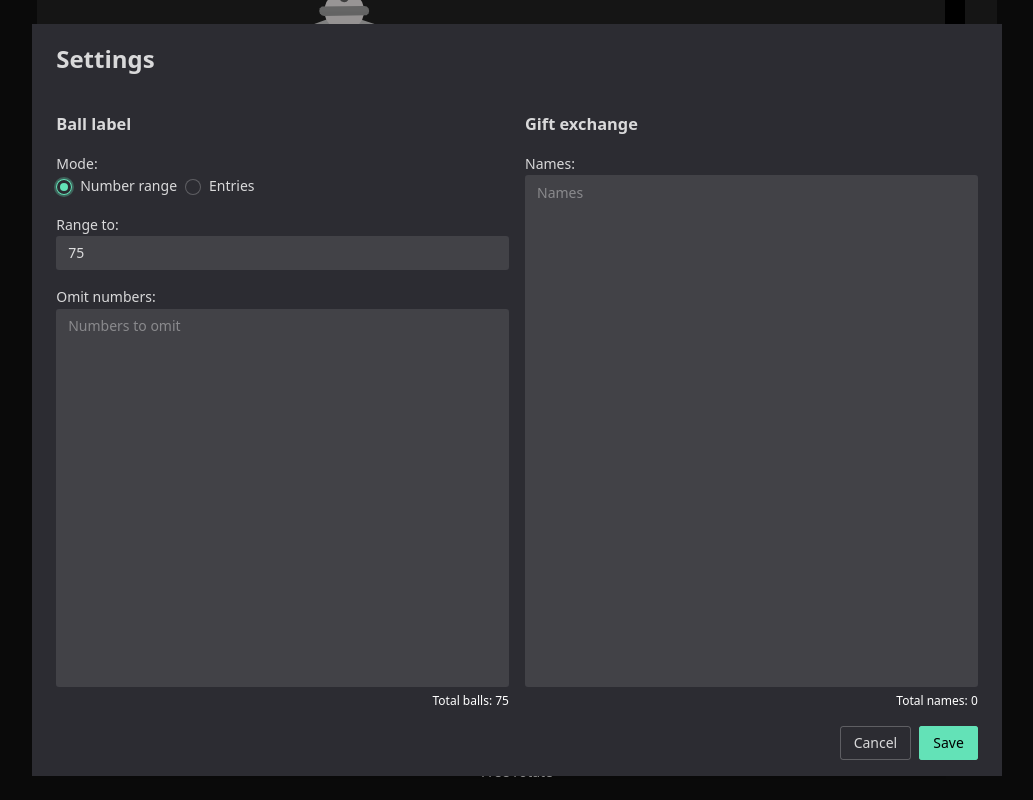
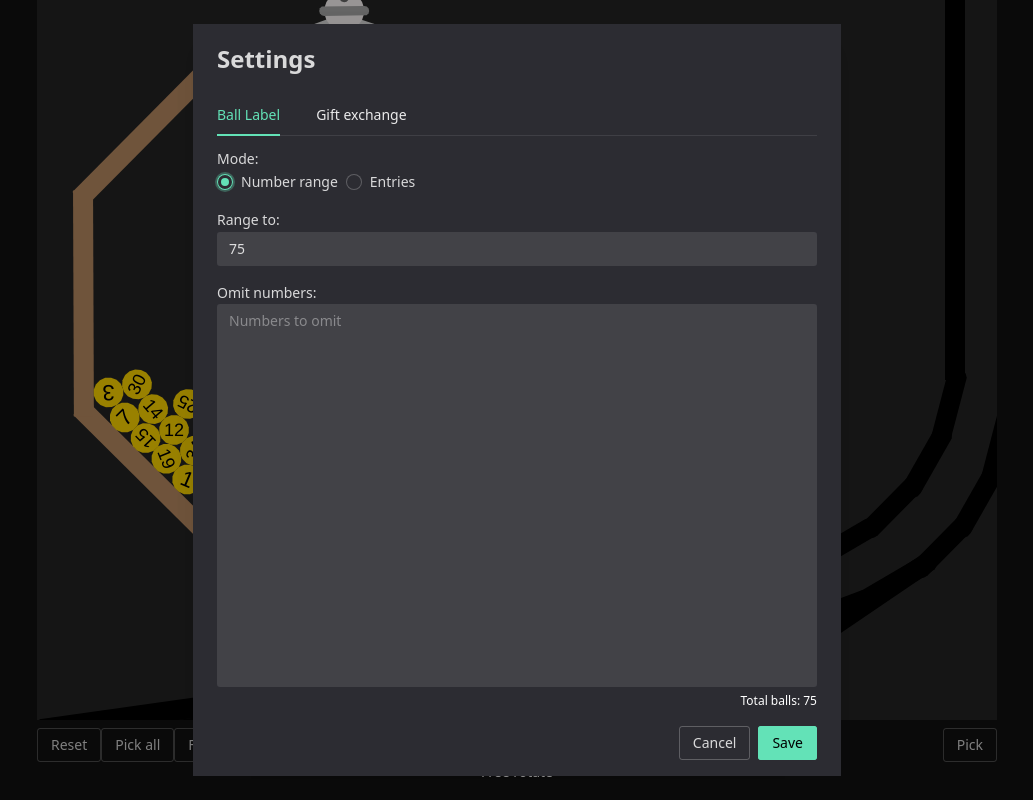
Before and after one commit to huybn5776/lottery-balls, a Vue app: page / in a window 1280 px wide. Both pictures are taken after a click on the button "Settings". Shown: the whole page, without its empty margins (123-1156 px from the left). Built offline with nearby package versions, Linux system fonts and the light colour scheme; the HTML template or start-up script is replaced by a standard one.

Commit message:
feat: use tabs for settings layout

```diff
--- a/src/components/SettingsModal.scss
+++ b/src/components/SettingsModal.scss
@@ -3,6 +3,7 @@
   grid-template-rows: auto 1fr auto;
   gap: 16px;
   width: 72vw;
+  max-width: 600px;
   height: 90vh;
   padding: 16px 24px;
   background-color: #2c2c32;
@@ -19,15 +20,15 @@
 
 .settings-content {
   display: grid;
-  grid-template-columns: 1fr 1fr;
-  gap: 16px;
+  grid-template-rows: auto 1fr;
+  height: 100%;
 }
 
 .setting-column-title {
   margin-bottom: 0;
 }
 
-.settings-column {
+.settings-tab {
   display: flex;
   flex-direction: column;
   gap: 16px;
--- a/src/components/SettingsModal.vue
+++ b/src/components/SettingsModal.vue
@@ -6,10 +6,8 @@
         <h1 class="setting-title">Settings</h1>
       </div>
 
-      <div class="settings-content">
-        <div class="settings-column">
-          <h3 class="setting-column-title">Ball label</h3>
-
+      <NTabs class="settings-content" type="line">
+        <NTabPane class="settings-tab" name="ballLabel" tab="Ball Label">
           <div class="setting-row">
             <p class="setting-text">Mode:</p>
             <NRadioGroup v-model:value="ballLabelMode">
@@ -38,16 +36,16 @@
               <span class="setting-textarea-note">Total balls: {{ totalBalls }}</span>
             </label>
           </slot>
-        </div>
-        <div class="settings-column">
-          <h3 class="setting-column-title">Gift exchange</h3>
+        </NTabPane>
+
+        <NTabPane name="giftExchange" tab="Gift exchange">
           <label class="setting-textarea-container">
             Names:
             <NInput v-model:value="names" type="textarea" placeholder="Names" :resizable="false" />
             <span class="setting-textarea-note">Total names: {{ totalNames }}</span>
           </label>
-        </div>
-      </div>
+        </NTabPane>
+      </NTabs>
 
       <div class="settings-footer">
         <NButton @click="showModal = false">Cancel</NButton>
@@ -61,7 +59,7 @@
 import { ref, watch, onUnmounted } from 'vue';
 
 // noinspection ES6UnusedImports
-import { NButton, NInput, NModal, NRadioGroup, NRadio } from 'naive-ui';
+import { NButton, NInput, NTabs, NTabPane, NModal, NRadioGroup, NRadio } from 'naive-ui';
 import { Subscription, fromEvent, filter } from 'rxjs';
 
 import { useDebouncedCompute } from '@compositions/use-debounced-compute';
```
